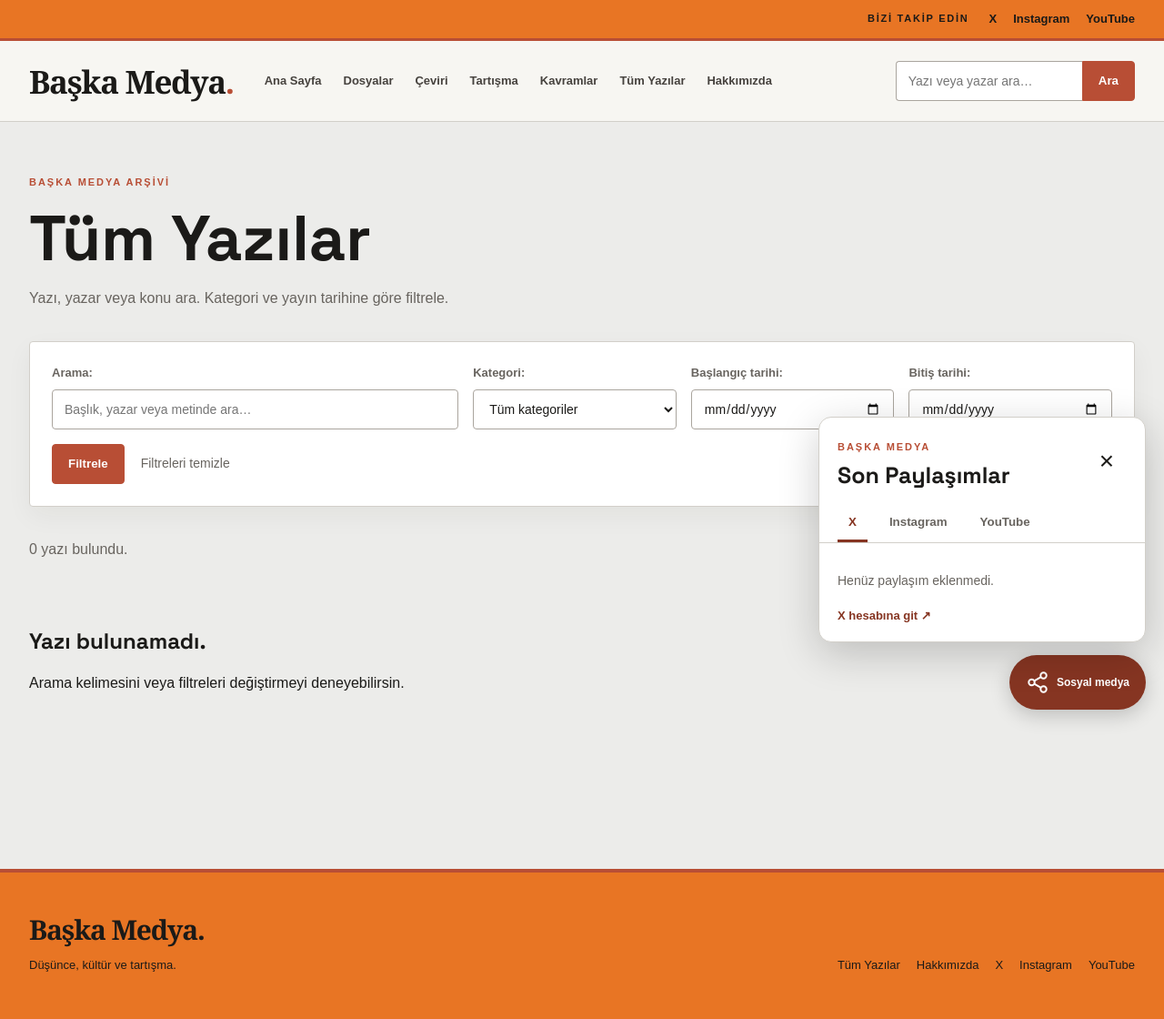
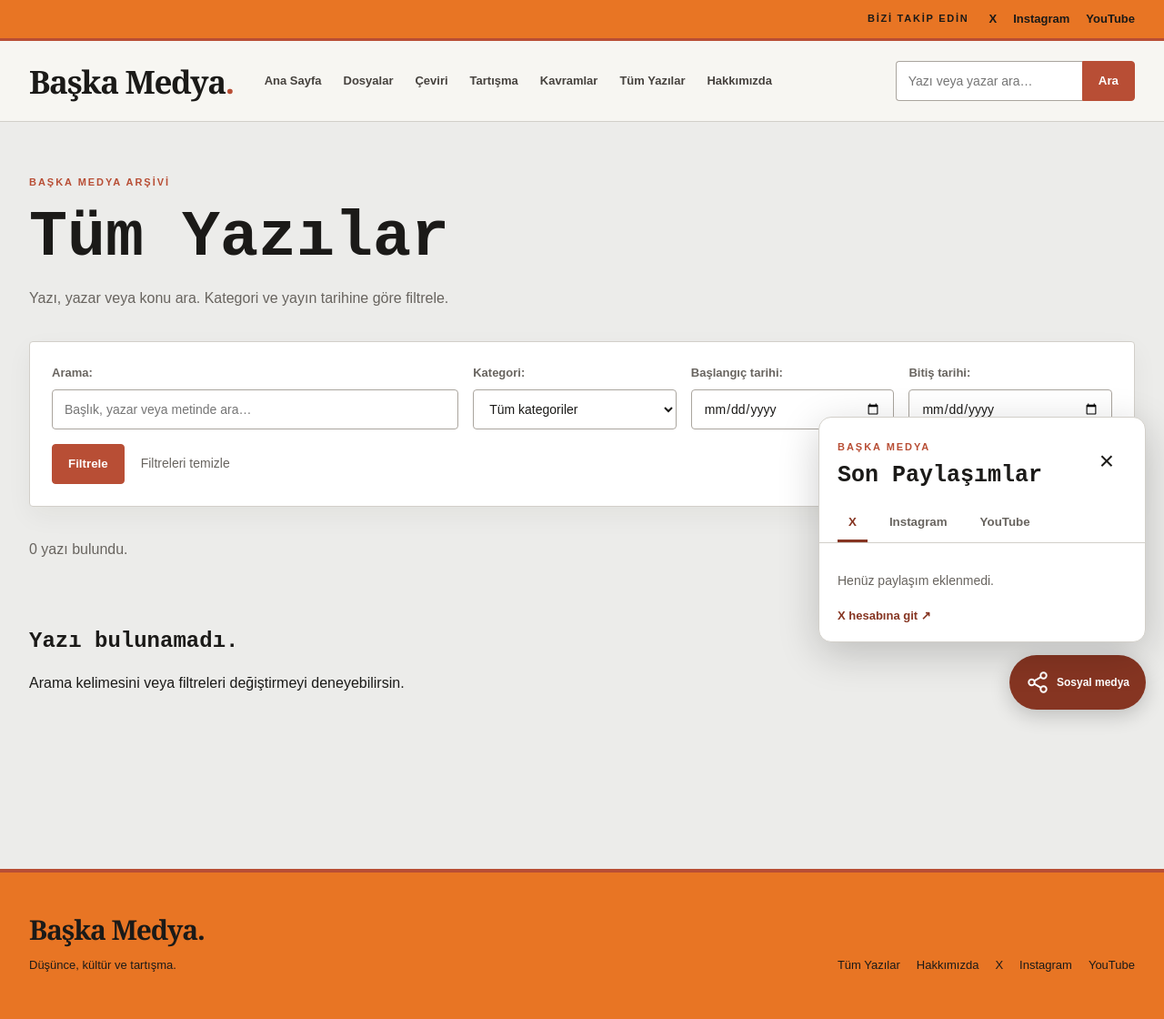
Before and after one commit to MelihP/dergi-sitesi, a Django app: page /yazilar/ in a window 1280 px wide. Shown: the whole page at 91% size. Run offline with Django 5.2, Linux system fonts and the light colour scheme; data comes from the database, SQL or seed files in the repository; data that the repository does not hold is empty.

Commit message:
Site guncellemeleri ve duzenlemeler

```diff
--- a/articles/static/articles/css/style.css
+++ b/articles/static/articles/css/style.css
@@ -1,13 +1,5 @@
-@font-face {
-    font-family: "Space Grotesk";
-    src: url("../fonts/space-grotesk.ttf") format("truetype");
-    font-style: normal;
-    font-weight: 300 700;
-    font-display: swap;
-}
-
 :root {
-    --font-heading: "Space Grotesk", Arial, Helvetica, sans-serif;
+    --font-heading: "Courier New", Courier, monospace;
     color-scheme: light;
     --bg: #ececea;
     --surface: #f7f6f2;
--- a/articles/templates/articles/base.html
+++ b/articles/templates/articles/base.html
@@ -6,7 +6,6 @@
     <meta name="viewport" content="width=device-width, initial-scale=1">
     <meta name="theme-color" content="#ececea">
     <title>{% block title %}Başka Medya{% endblock %}</title>
-    <link rel="preload" href="{% static 'articles/fonts/space-grotesk.ttf' %}" as="font" type="font/ttf" crossorigin>
     <link rel="stylesheet" href="{% static 'articles/css/style.css' %}">
 </head>
 <body class="{% block body_class %}{% endblock %}">
```
